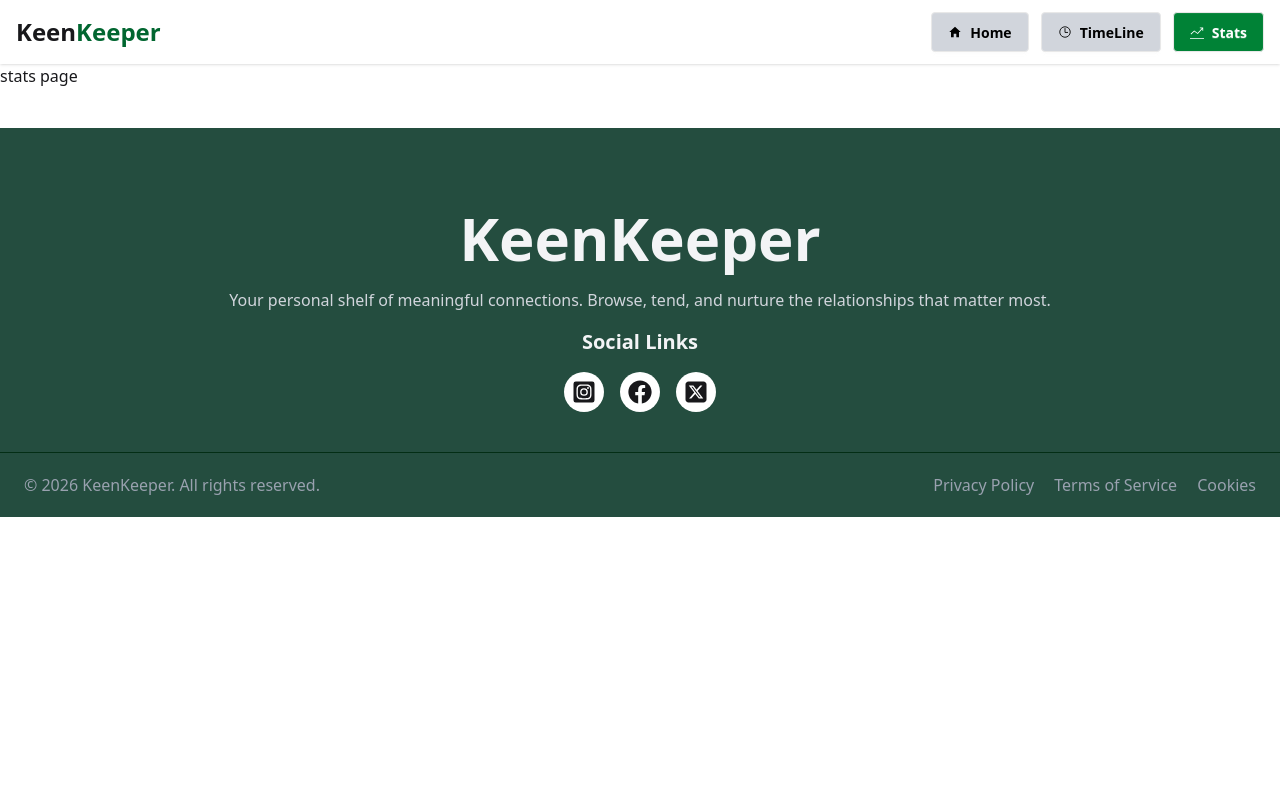
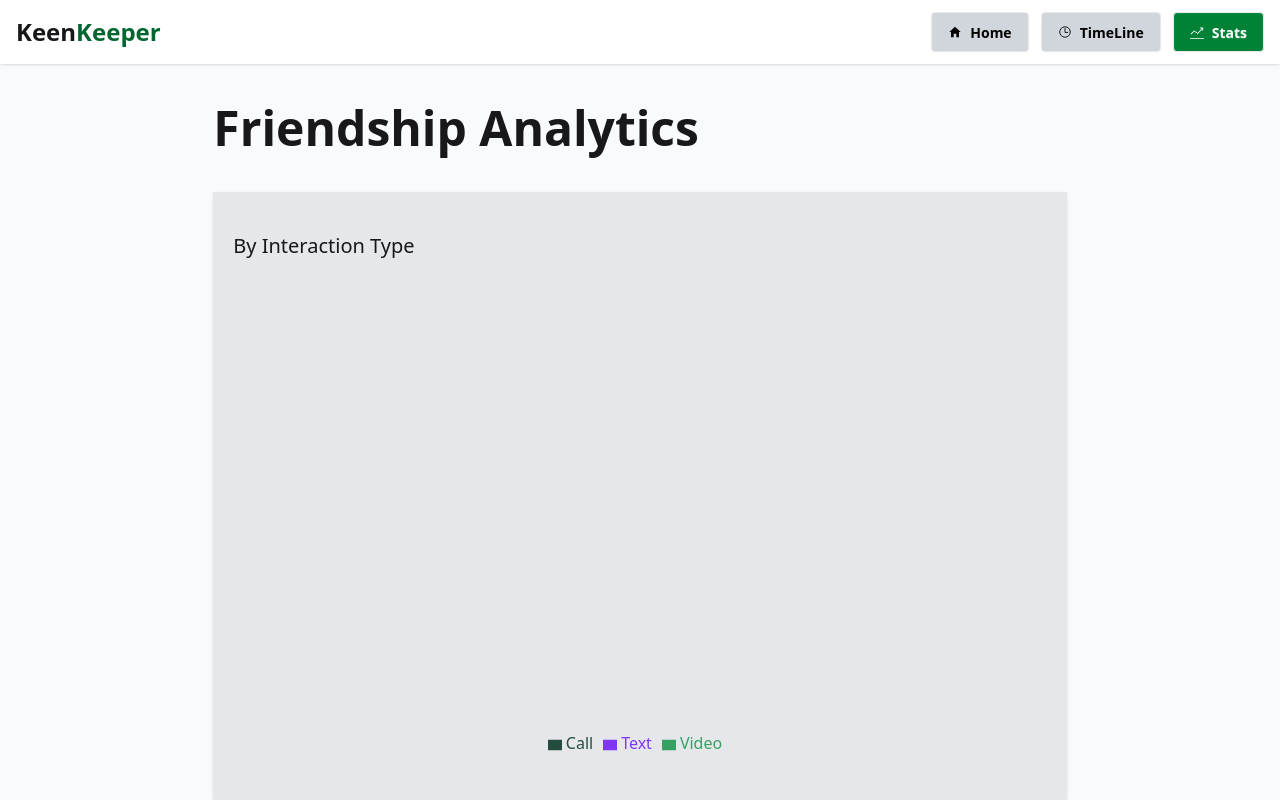
Before and after one commit to AritraApon/assignment-7-keenKeeper, a Next.js app: page /stats in a window 1280 px wide. Shown: the top 800 px of the page. Built offline with nearby package versions, Linux system fonts and the light colour scheme.

Commit message:
chart add

```diff
--- a/src/Contexts/FriendsProvider.jsx
+++ b/src/Contexts/FriendsProvider.jsx
@@ -3,9 +3,11 @@ import React, { createContext, useState } from 'react';
 
 export const FriendContext = createContext()
 const FriendsProvider = ({children}) => {
-    const [timeLine , setTimeLine] = useState([])
+    const [timeLine , setTimeLine] = useState([]);
+    const [filter, setFilter] = useState('all')
     const data ={
-       timeLine , setTimeLine
+       timeLine , setTimeLine,
+       filter, setFilter
     }
     return <FriendContext.Provider value={data}>{children}</FriendContext.Provider>
 };
--- /dev/null
+++ b/src/app/components/Charts/Chart.jsx
@@ -0,0 +1,45 @@
+'use client'
+import { FriendContext } from "@/Contexts/FriendsProvider";
+import { useContext } from "react";
+import { Legend, Pie, PieChart, Tooltip } from 'recharts';
+
+
+const Chart = ({ isAnimationActive = true }) => {
+ const { timeLine, setTimeLine } = useContext(FriendContext)
+
+const callCount = timeLine.filter(item => item.activityType === 'call').length;
+const textCount = timeLine.filter(item => item.activityType === 'text').length;
+const videoCount = timeLine.filter(item => item.activityType === 'video').length;
+
+const data = [
+  { name: 'Call', value:callCount , fill: '#244d3f' },
+  { name: 'Text', value:textCount, fill: '#7f37f5' },
+  { name: 'Video', value:videoCount, fill: '#37a163' },
+  ,
+];
+
+
+    return (
+        <div className="flex justify-center">
+         <PieChart style={{ width: '100%', maxWidth: '500px', maxHeight: '80vh', aspectRatio: 1 }} responsive>
+      <Pie
+        data={data}
+        innerRadius="80%"
+        outerRadius="100%"
+        // Corner radius is the rounded edge of each pie slice
+        cornerRadius="50%"
+        fill="#8884d8"
+        // padding angle is the gap between each pie slice
+        paddingAngle={5}
+        dataKey="value"
+        isAnimationActive={isAnimationActive}
+      />
+      <Tooltip/>
+
+      <Legend/>
+    </PieChart>
+        </div>
+    );
+};
+
+export default Chart;
--- a/src/app/components/TimeLine/TimeLine.jsx
+++ b/src/app/components/TimeLine/TimeLine.jsx
@@ -2,21 +2,19 @@
 import { FriendContext } from "@/Contexts/FriendsProvider";
 import Image from "next/image";
 import { useContext } from "react";
-import { IoMdText, IoMdVideocam } from "react-icons/io";
-import { MdWifiCalling3 } from "react-icons/md";
 
 
 const TimeLine = () => {
     const { timeLine, setTimeLine } = useContext(FriendContext)
     return (
-        <div className="mt-10 w-11/12 mx-auto">
+        <div className="mt-10 w-11/12 lg:w-8/12 mx-auto">
             <div className="space-y-3">
                 { timeLine.length === 0 ? <div><div className="text-center py-10 border-2 border-dashed text-3xl border-gray-200 rounded-xl">
       <p className="text-gray-400">No calls or messages yet.</p>
     </div></div> :
                     timeLine.map((items, index) => <div key={index}>
 
-                        <div className="flex items-center gap-3  p-2 bg-gray-200 rounded-xl shadow-xl px-4 ">
+                        <div className="flex items-center gap-3  p-2 bg-gray-200 rounded-xl shadow px-4 ">
                             <div>
                                 {items.activityType === 'call' &&
                               <Image src='/call.png' alt="call" width={30} height={30} />
@@ -26,7 +24,7 @@ const TimeLine = () => {
                                 {items.activityType === 'video' &&  <Image src='/video.png' alt="call" width={30} height={30} />}
                             </div>
                             <div>
-                                <h1 className="text-xl fond-bold">{items.name} </h1>
+                                <h1 className="text-xl fond-bold"> <span className="font-bold">{items.activityType}</span> with {items.name} </h1>
                             <p>{items.timestamp}</p>
                             </div>
 
--- a/src/app/stats/page.jsx
+++ b/src/app/stats/page.jsx
@@ -1,10 +1,18 @@
+import Chart from "../components/Charts/Chart";
 
 
 const StatsPage = () => {
     return (
-        <div>
-            stats page
+        <div className="py-10 bg-[#f8fafc]">
+            <div className="w-11/12 lg:w-8/12 mx-auto  ">
+                <h1 className="text-2xl md:text-5xl font-bold">Friendship Analytics</h1>
+                <div className="shadow  mt-10 py-10 bg-gray-200 ">
+                    <h1 className="fond-bold px-5 text-xl">By Interaction Type</h1>
+                    <Chart />
+                </div>
+            </div>
         </div>
+
     );
 };
 
--- a/src/app/timeline/page.jsx
+++ b/src/app/timeline/page.jsx
@@ -5,7 +5,7 @@ import TimeLine from "../components/TimeLine/TimeLine";
 const TimeLinePage = () => {
     return (
         <div className=" min-h-screen py-10 bg-[#f8fafc]">
-            <h1 className="text-2xl lg:text-4xl font-bold w-11/12 mx-auto">TimeLine</h1>
+            <h1 className="text-2xl lg:text-4xl font-bold  w-11/12 lg:w-8/12 mx-auto">TimeLine</h1>
       <TimeLine/>
        <div className='flex justify-center my-10'>
                 <Link href={'/'}><button className='btn btn-primary'>  Back</button></Link>
```
